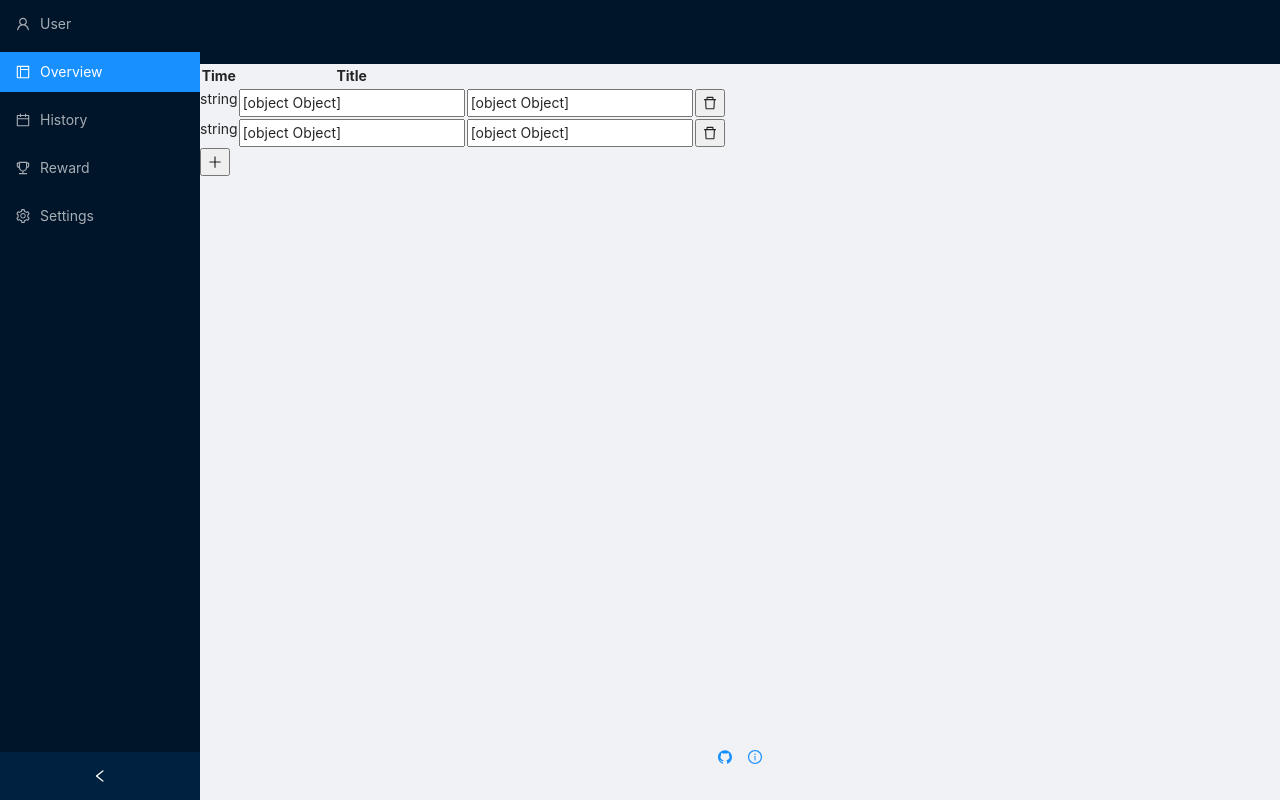
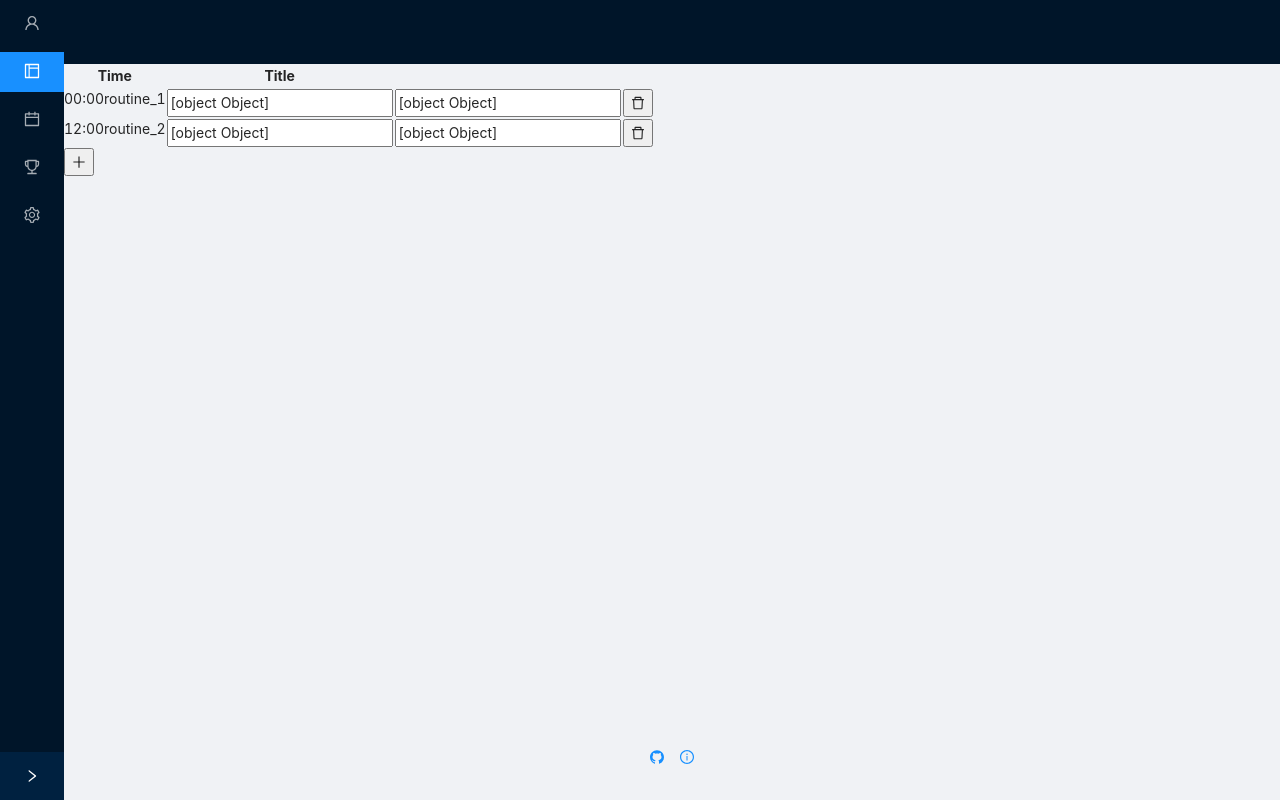
Before and after one commit to MattisZheng/sisyphus_stone, a React (Vite) app: page / in a window 1280 px wide. Built offline with nearby package versions, Linux system fonts and the light colour scheme.

Commit message:
update editableinput component

```diff
--- a/src/App.tsx
+++ b/src/App.tsx
@@ -23,7 +23,7 @@ function App() {
         minHeight: '100vh',
       }}
     >
-      <Sider theme="dark" collapsible collapsedWidth="64">
+      <Sider theme="dark" collapsible collapsed="true" collapsedWidth="64">
         <SiderContent selectedKeys={selectedKeys} setSelectedKeys={setSelectedKeys} />
       </Sider>
       <Layout>
--- a/src/components/EditableInput.tsx
+++ b/src/components/EditableInput.tsx
@@ -1,18 +1,19 @@
 import { useState } from 'react';
 
-const EditableInput = (type: string, value: string, onChange, onBlur) => {
+const EditableInput = (type: string, value: string, onChange:any, onBlur:any) => {
+  const initvalue = value;
+  console.log(initvalue);
   const [inputValue, setInputValue] = useState(value);
 
-  const Change = (e) => {
+  const handleChange = (e) => {
     setInputValue(e.target.value);
-    onChange(e);
   };
 
-  const Blur = () => {
+  const updateValue = () => {
     console.log('save');
   };
 
-  return <input type={type} value={inputValue} onChange={onChange} onBlur={Blur} />;
+  return <input type={type} value={inputValue} onChange={handleChange} onBlur={updateValue} />;
 };
 
 export default EditableInput;
--- a/src/contexts/Overview/Routines.tsx
+++ b/src/contexts/Overview/Routines.tsx
@@ -57,7 +57,7 @@ const Routines = () => {
   // re-render routine list
 
   // save to local storage onBlur
-  function saveEdit() {
+  function handleSave() {
     console.log('save');
   }
 
@@ -91,13 +91,14 @@ const Routines = () => {
         <tbody>
           {routineList.map((routine) => {
             return (
-              <tr key={routine.id}>
-                {typeof routine.time}
+              <tr>
+                {routine.time}
+                {routine.title}
                 <th>
-                  <EditableInput type="time" value={routine.time} onChange={handleEdit} onBlur={saveEdit} />
+                  <EditableInput type="time" value={routine.time} onChange={handleEdit} onBlur={handleSave} />
                 </th>
                 <td>
-                  <EditableInput type="time" value={routine.time} onChange={handleEdit} onBlur={saveEdit} />
+                  <EditableInput type="text" value={routine.time} onChange={handleEdit} onBlur={handleSave} />
                 </td>
                 <td>
                   <button onClick={handleDelete}>
```
